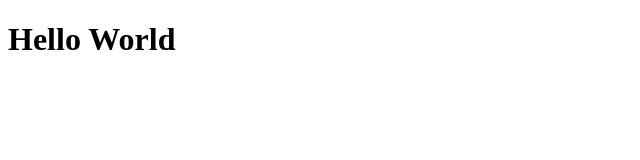
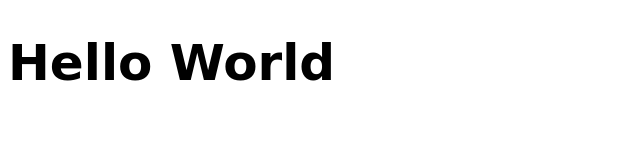
Before and after one commit to tahmidghani/test-demo-repo, a plain HTML site: page index.html in a window 1280 px wide. Shown: the whole page, without its empty margins (0-640 px from the left). Drawn offline with Linux system fonts and the light colour scheme.

Commit message:
Added CSS

```diff
--- a/index.html
+++ b/index.html
@@ -4,6 +4,8 @@
     <meta charset="UTF-8" />
     <meta name="viewport" content="width=device-width, initial-scale=1.0" />
     <title>Test Repo</title>
+
+    <link rel="stylesheet" href="style/blog.css" />
   </head>
   <body>
     <h1>Hello World</h1>
--- /dev/null
+++ b/style/blog.css
@@ -0,0 +1,4 @@
+h1 {
+  font-family: cursive;
+  font-size: 50px;
+}
```
